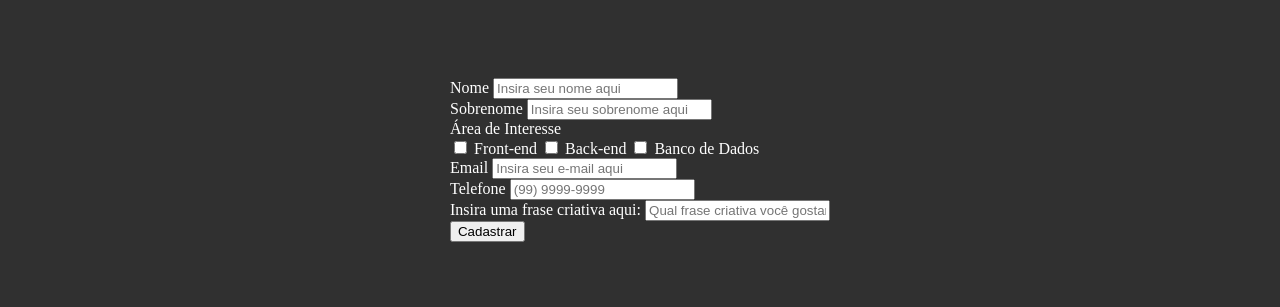
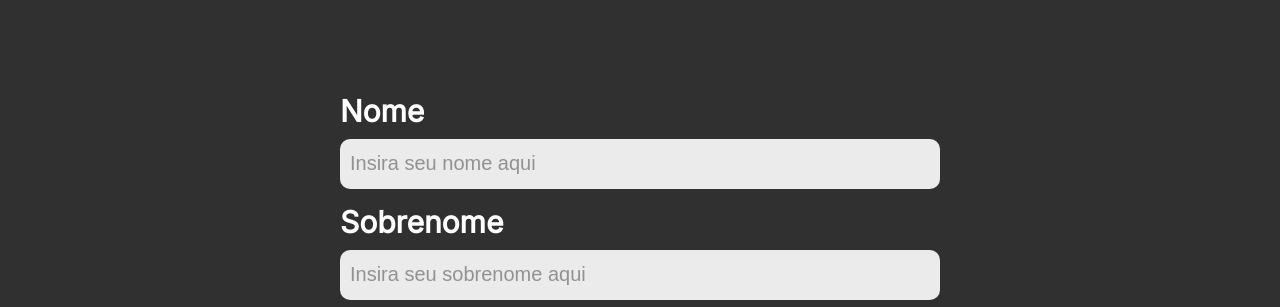
Before and after one commit to mocelinRM/bootcamp-dnc, a plain HTML site: page index.html in a window 1280 px wide. Shown: the part 624-931 px from the top of the page. Drawn offline with Linux system fonts and the light colour scheme.

Commit message:
Formulário - formatação de estilo

```diff
--- a/index.html
+++ b/index.html
@@ -27,6 +27,7 @@
     <section>
         <header>
             <h1>Bootcamp DNC</h1>
+
             <h2>
                 Este será um evento exclusivo para todos os alunos<br>
                 da <b>DNC</b>, que querem <span class="invert">acelerar a carreira</span>  com uma<br>
@@ -60,7 +61,7 @@
             </div>
 
             <div class="form-group">
-                <label>Email</label>
+                <label>E-mail</label>
                 <input type="email" placeholder="Insira seu e-mail aqui">
             </div>
 
--- a/style.css
+++ b/style.css
@@ -18,8 +18,6 @@ body {
     /* Gradiente */
     background: linear-gradient(180deg, rgba(12,112,242, 0.5)19.19%, rgba(12, 112,242,0)24.84%),#303030;
     background-repeat: no-repeat;
-
-    color: white;
 }
 
 /* Menu de navegação principal */
@@ -122,3 +120,68 @@ body {
                 font-weight: bold;
                 padding: 5px;
             }
+
+            /* Formulário */
+
+                form {
+                    color: white;
+                    font-family: var(--fonte-padrao);
+                    font-size: 30px;
+                    font-weight: 600;
+                    width: 600px;
+                }
+
+                .form-group {
+                    display: flex;
+                    flex-direction: column;
+                    margin-top: 10px;
+                    margin-bottom: 10px;
+                }
+
+                form input {
+                    border-radius: 10px;
+                    height: 30px;
+                    border: 0px;
+                    font-size: 20px;
+                    padding: 10px;
+                    /* rgba - com transparência */
+                    background-color: rgba(255, 255, 255, 0.9);
+                }
+
+                /* rosa dos ventos (sentido dos parâmetros) */
+                form label {
+                    margin: 5px 0px 10px 0px;
+                }
+
+                /* trabalhar com seletores pseudo-elemento: placeholder */
+                form input::placeholder {
+                    color: rgba(57, 57, 57, 0.5);
+                }
+
+                .checkbox-itens label {
+                    font-size: 25px;
+                }
+
+                .checkbox-itens {
+                    display: flex;
+                    justify-content: space-around;
+                    align-items: center;
+                }
+
+                /* tamanho do checkbox */
+                input[type="checkbox"]{
+                    transform: scale(1.7);
+                }
+
+                input[type="submit"] {
+                    background-color: rgba(12, 112, 242, 0.9);
+                    width: 100%;
+                    height: 56px;
+                    margin-top: 100px;
+                    font-size: 25px;
+                    font-size: 32px;
+                    font-family: var(--fonte-padrao);
+                    color: white;
+                    box-shadow: 0px 6px 4px rgba(12, 112, 242, 0.25);
+                    cursor: pointer;
+                }
```
